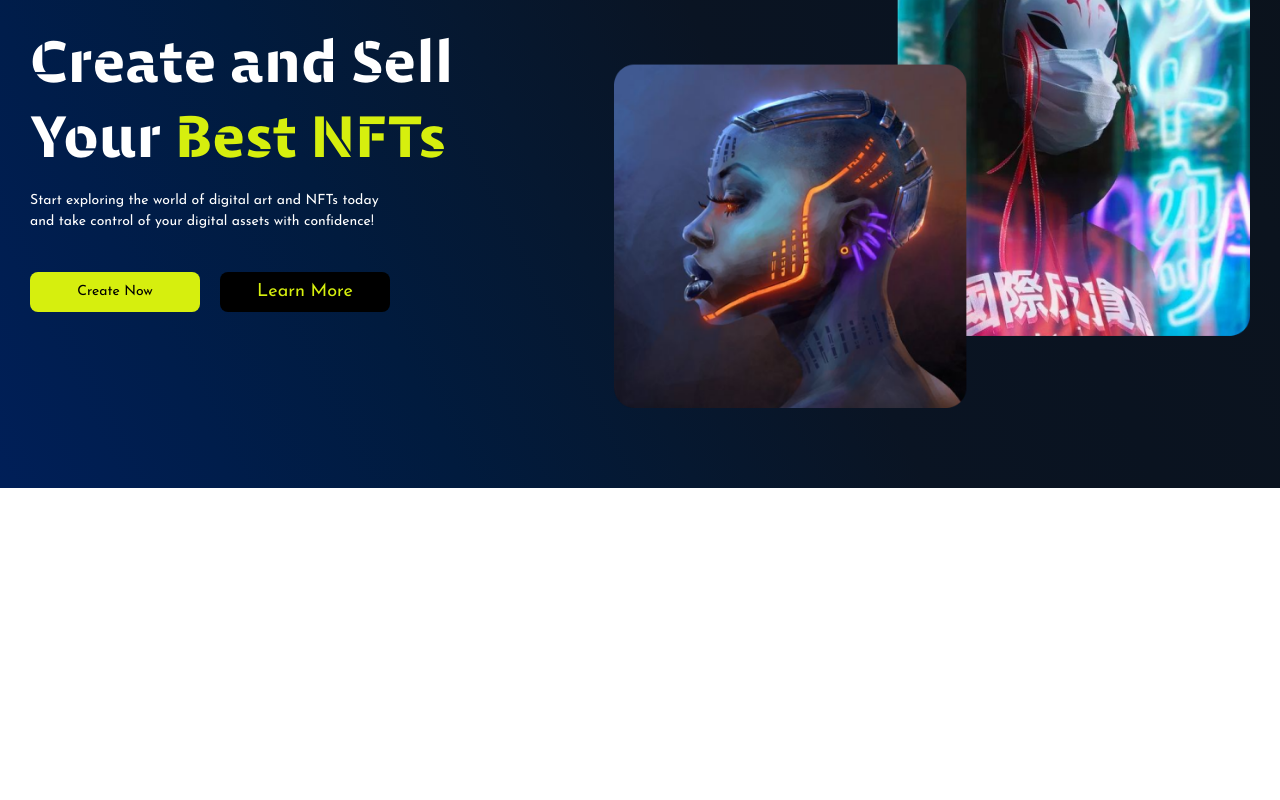
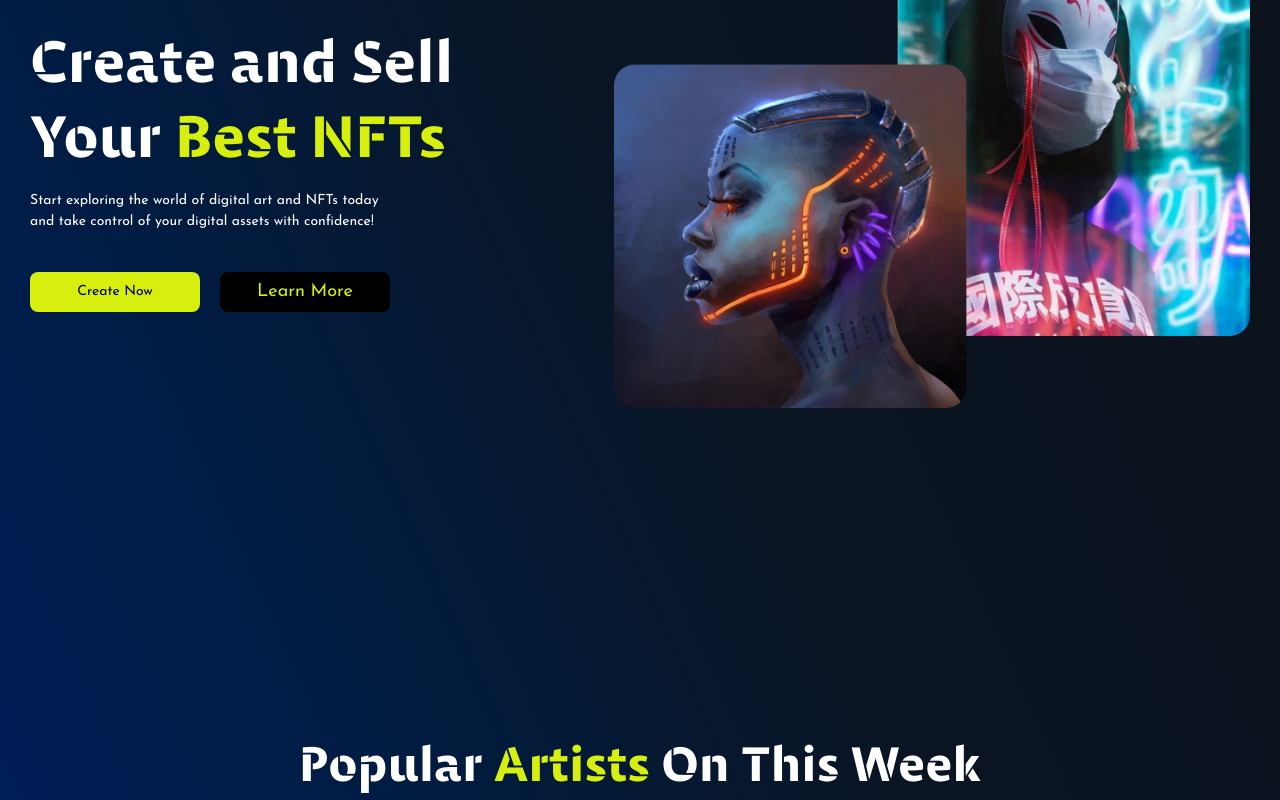
Before and after one commit to Allwyn46/NFT-Portfolio, a Next.js app: page / in a window 1280 px wide. Shown: the part 2072-2872 px from the top of the page. Before the commit the page ends 2560 px from the top, so only its background shows below. Built offline with nearby package versions, Linux system fonts and the light colour scheme.

Commit message:
Added Gallery Section

```diff
--- a/app/globals.css
+++ b/app/globals.css
@@ -227,3 +227,18 @@ body {
 .buysell_sec_h1 span {
   color: var(--color-primary);
 }
+
+/*==== GALLERY SECTION STYLES  ====*/
+
+.Gallery_sec {
+  margin-top: 15rem;
+}
+
+.gallery_top_sec_h1 {
+  font-size: 48px;
+  font-family: var(--font-bespoke);
+}
+
+.gallery_top_sec_h1 span {
+  color: var(--color-primary);
+}
--- a/app/page.js
+++ b/app/page.js
@@ -1,6 +1,7 @@
 import Nav from "@/components/Nav";
 import Aboutus from "@/sections/Aboutus";
 import Buysell from "@/sections/Buysell";
+import Gallery from "@/sections/Gallery";
 import Hero from "@/sections/Hero";
 
 export default function Home() {
@@ -10,6 +11,7 @@ export default function Home() {
       <Hero />
       <Aboutus />
       <Buysell />
+      <Gallery />
     </main>
   );
 }
--- /dev/null
+++ b/sections/Gallery.jsx
@@ -0,0 +1,22 @@
+"use client"
+import React from 'react'
+
+const Gallery = () => {
+    return (
+        <section className='Gallery_sec w-full max-container    '>
+            <div className='gallery_top_sec flex justify-center items-center'>
+                <h1 className='gallery_top_sec_h1'>
+                    Popular <span>Artists</span> On This Week
+                </h1>
+            </div>
+
+            {/* GALLERY BOTTOM SEC */}
+
+            <div className='gallery_bottom_sec'>
+
+            </div>
+        </section>
+    )
+}
+
+export default Gallery
```
